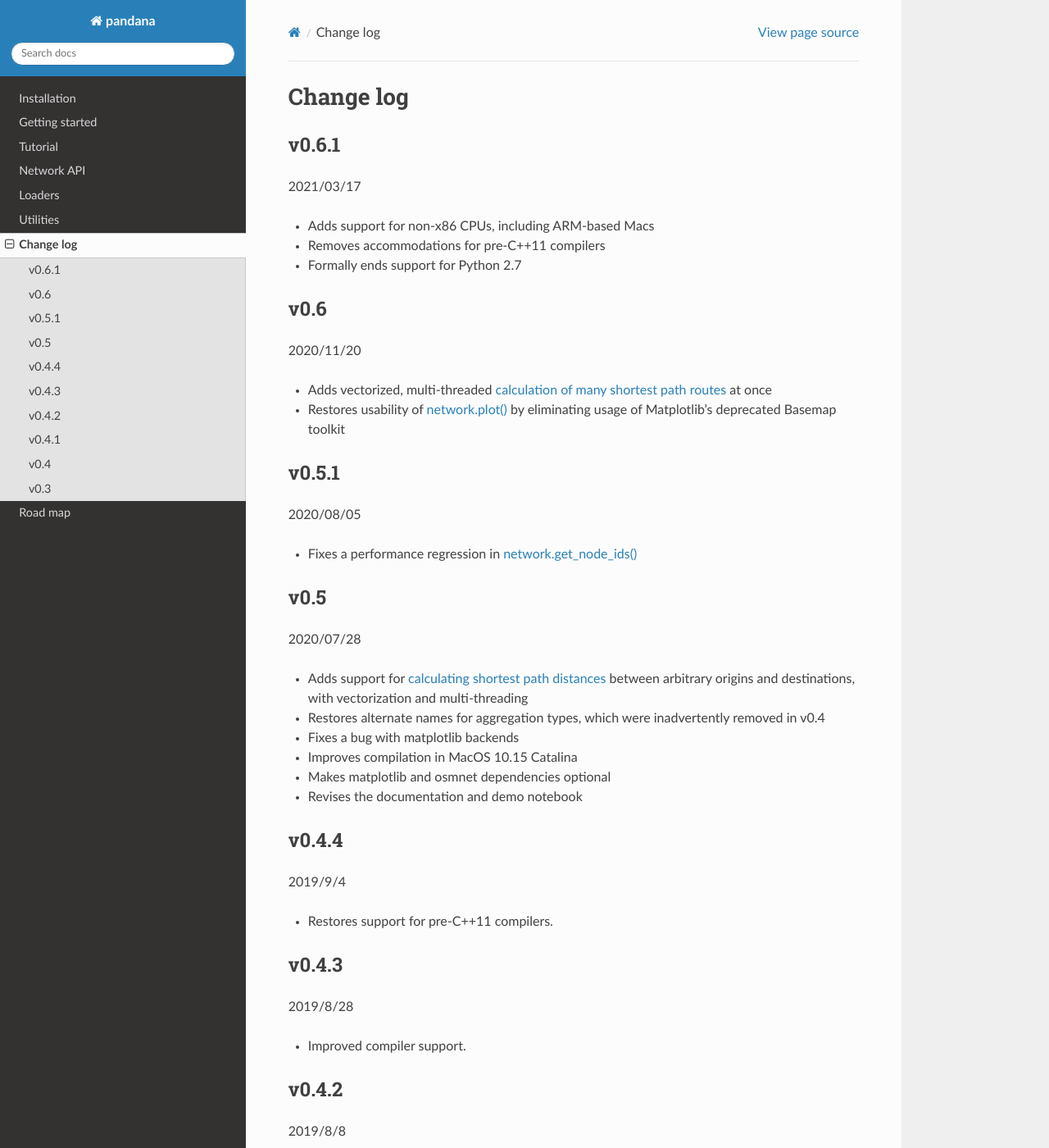
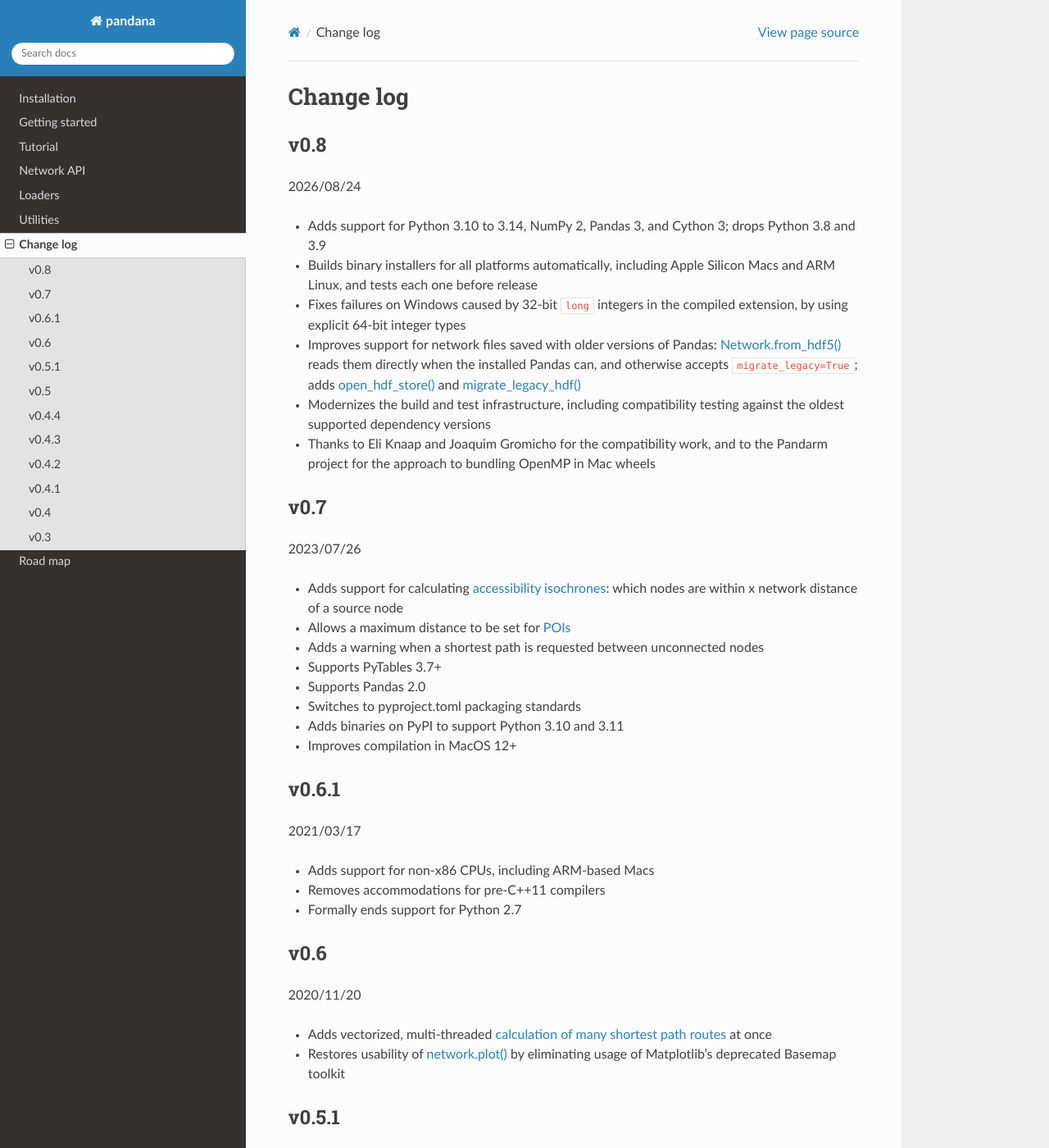
Before and after one commit to UDST/pandana, a Sphinx documentation site: the page built from docs/source/changelog.rst, in a window 1280 px wide and 1400 px high. Shown: the whole window at 82% size. Built offline with Sphinx 7.4.7 and the Read the Docs theme 3.1.0, drawn with Linux system fonts in a browser that asks for light colours; some of the changed text lies outside the part shown.

Commit message:
Docs fixes after v0.8 (#209)
- Bring the docs changelog page up to date with v0.7 and v0.8
- Update the copyright year
- Tutorial: current plot() signature (Basemap kwargs were removed in
  v0.6), Python 3 print, fix an unclosed paren
- Point demo notebook links at the main branch
- Road map note points to the changelog; drop the Twitter mention and
  the v0.4 deprecations section

```diff
--- a/docs/source/changelog.rst
+++ b/docs/source/changelog.rst
@@ -1,5 +1,31 @@
 Change log
 ==========
+
+v0.8
+----
+
+2026/08/24
+
+* Adds support for Python 3.10 to 3.14, NumPy 2, Pandas 3, and Cython 3; drops Python 3.8 and 3.9
+* Builds binary installers for all platforms automatically, including Apple Silicon Macs and ARM Linux, and tests each one before release
+* Fixes failures on Windows caused by 32-bit ``long`` integers in the compiled extension, by using explicit 64-bit integer types
+* Improves support for network files saved with older versions of Pandas: `Network.from_hdf5() <network.html#pandana.network.Network.from_hdf5>`_ reads them directly when the installed Pandas can, and otherwise accepts ``migrate_legacy=True``; adds `open_hdf_store() <loaders.html#pandana.loaders.pandash5.open_hdf_store>`_ and `migrate_legacy_hdf() <loaders.html#pandana.loaders.pandash5.migrate_legacy_hdf>`_
+* Modernizes the build and test infrastructure, including compatibility testing against the oldest supported dependency versions
+* Thanks to Eli Knaap and Joaquim Gromicho for the compatibility work, and to the Pandarm project for the approach to bundling OpenMP in Mac wheels
+
+v0.7
+----
+
+2023/07/26
+
+* Adds support for calculating `accessibility isochrones <network.html#pandana.network.Network.nodes_in_range>`_: which nodes are within x network distance of a source node
+* Allows a maximum distance to be set for `POIs <network.html#pandana.network.Network.set_pois>`_
+* Adds a warning when a shortest path is requested between unconnected nodes
+* Supports PyTables 3.7+
+* Supports Pandas 2.0
+* Switches to pyproject.toml packaging standards
+* Adds binaries on PyPI to support Python 3.10 and 3.11
+* Improves compilation in MacOS 12+
 
 v0.6.1
 ------
--- a/docs/source/conf.py
+++ b/docs/source/conf.py
@@ -50,7 +50,7 @@ master_doc = 'index'
 
 # General information about the project.
 project = 'pandana'
-copyright = '2021, UrbanSim Inc.'
+copyright = '2026, UrbanSim Inc.'
 
 # The version info for the project you're documenting, acts as replacement for
 # |version| and |release|, also used in various other places throughout the
--- a/docs/source/introduction.rst
+++ b/docs/source/introduction.rst
@@ -4,7 +4,7 @@ Getting started
 .. note::
     This guide was last updated in 2017 and may not be current. The best place
     to start is with the Pandana `demo notebook
-    <https://github.com/UDST/pandana/tree/master/examples/Pandana-demo.ipynb>`_.
+    <https://github.com/UDST/pandana/blob/main/examples/Pandana-demo.ipynb>`_.
 
 Introduction
 ~~~~~~~~~~~~
```
Also changed, not shown: other parts of docs/source/introduction.rst (+1 -1 lines), docs/source/futurework.rst (+4 -3 lines), docs/source/network.rst (+0 -9 lines), docs/source/tutorial.rst (+4 -8 lines).
